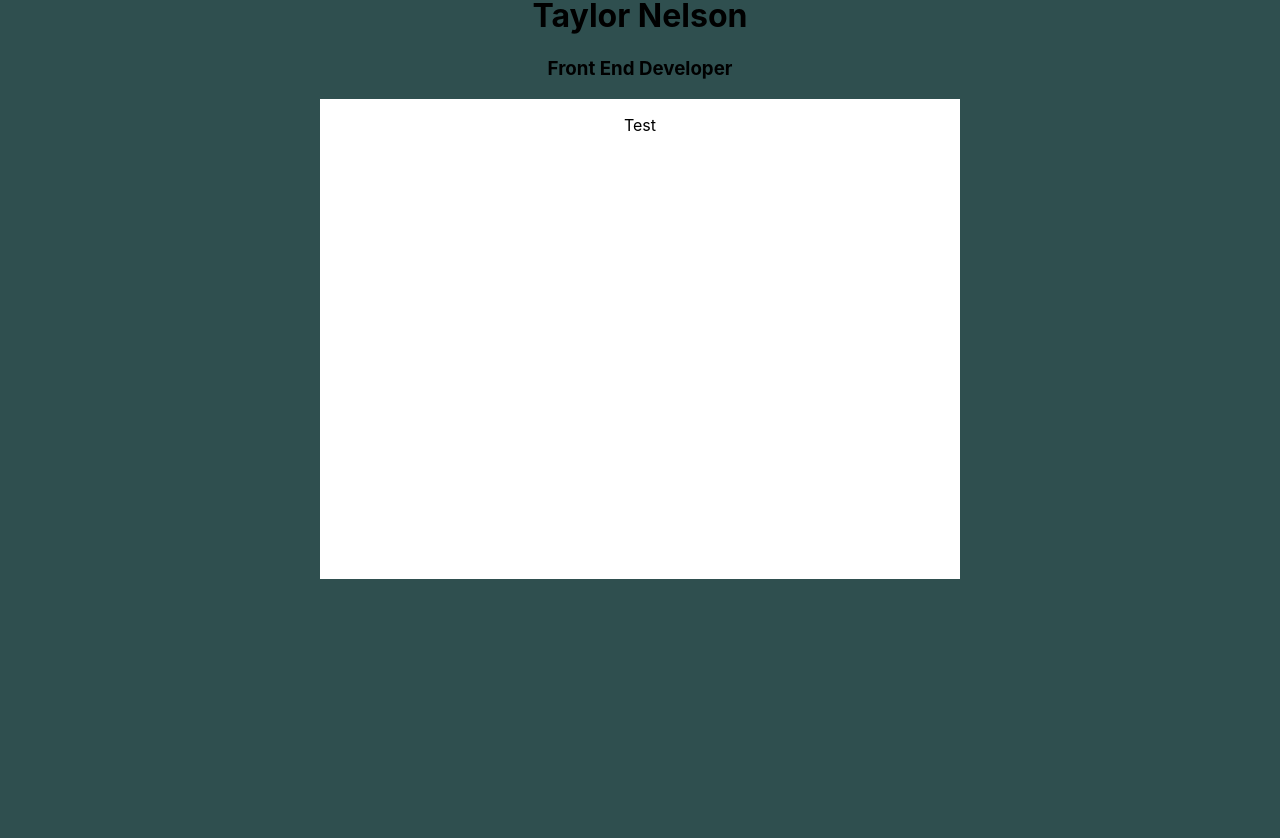
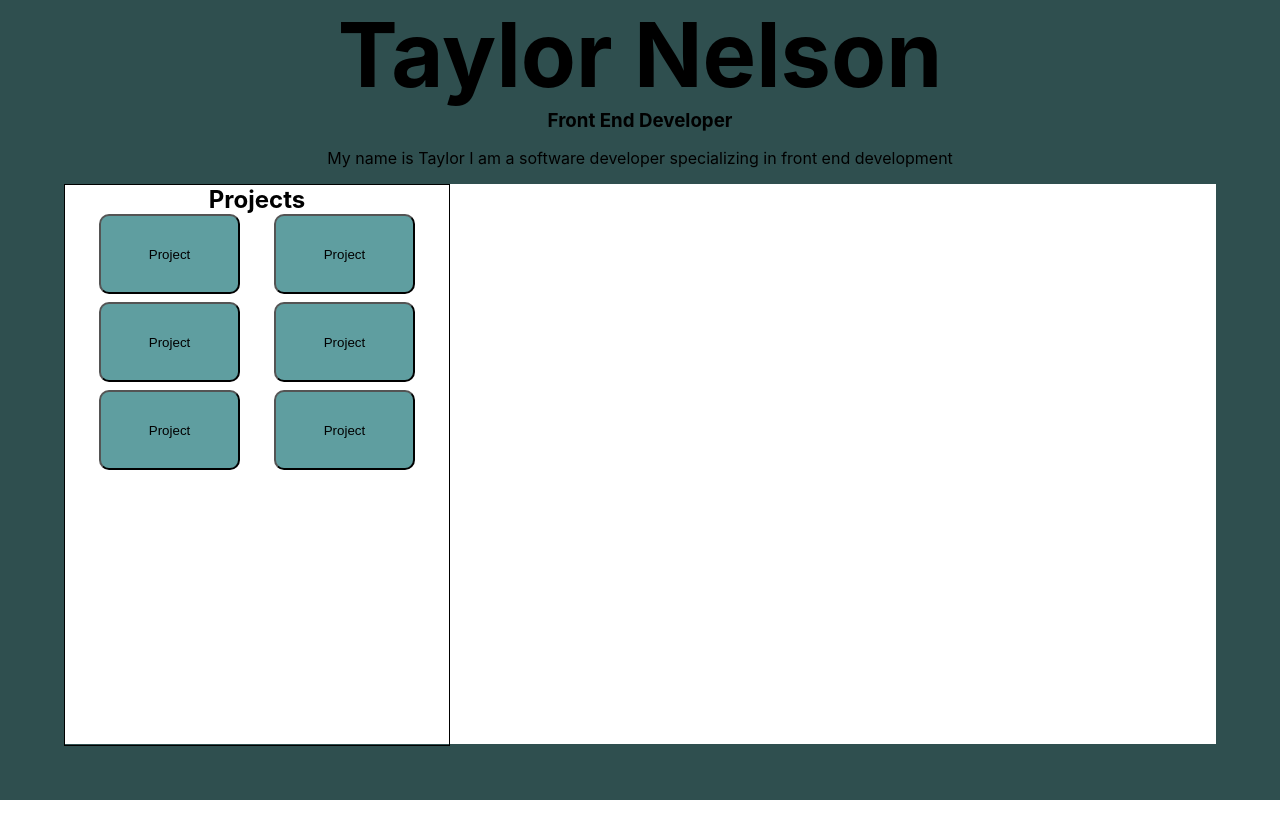
Before and after one commit to TBN00/Portfolio, a React (Create React App) app: page / in a window 1280 px wide. Shown: the top 838 px of the page. After the commit the page ends 800 px from the top, so only its background shows below. Built offline with nearby package versions, Linux system fonts and the light colour scheme.

Commit message:
general layout

```diff
--- a/src/App.css
+++ b/src/App.css
@@ -1,20 +1,52 @@
+* {
+  margin: 0;
+  padding: 0;
+}
 .App {
   text-align: center;
   background-color: darkslategray;
-  height: 110vh;
-  margin-top: -25px;
+  height: 100vh;
 
 }
-.teleContainer {
+.headerName {
+  font-size: 90px;
+}
+.about {
+  margin: 2vh;
+}
+.projectContainer {
   display: flex;
   justify-content: center;
   align-items: center;
 }
-.TV {
-  border-width: 1px ;
+.projects {
+  height: 70vh;
+  width: 90vw;
+  background-color: white;
+}
+.buttonContainer {
+  width: 30vw;
+  height: 100%;
+  border-width: 1px;
   border-color: black;
-  height: 60vh;
-  width: 80vh;
-  background-color: white;
+  border-style: solid;
 
 }
+.buttonPanel {
+  display: flex;
+  flex-direction: row;
+  flex-wrap: wrap;
+  justify-content: space-evenly;
+  width: 100%;
+  height: auto;
+}
+.button {
+  width: 11vw;
+  height: 10vh;
+  margin-bottom: 1vh;
+  background-color: cadetblue;
+  border-radius: 10px;
+  display: flex;
+  justify-content: center;
+  align-items: center;
+}
--- a/src/App.js
+++ b/src/App.js
@@ -4,15 +4,29 @@ import './App.css';
 function App() {
   return (
     <div className="App">
-      <h1>Taylor Nelson</h1>
+      <h1 className="headerName">Taylor Nelson</h1>
       <h3>Front End Developer</h3>
 
-      <div className='teleContainer'>
-        <div className="TV">
-          <p>Test</p>
+      <div className="about">
+        <p>My name is Taylor I am a software developer specializing in front end development</p>
+      </div>
 
+      <div className='projectContainer'>
+        <div className="projects">
+          <div className="buttonContainer">
+            <h2>Projects</h2>
+            <div className="buttonPanel">
+              <button className="button">Project</button>
+              <button className="button">Project</button>
+              <button className="button">Project</button>
+              <button className="button">Project</button>
+              <button className="button">Project</button>
+              <button className="button">Project</button>
+            </div>
+          </div>
+
+        </div>
       </div>
-    </div>
 
     </div >
   );
```
